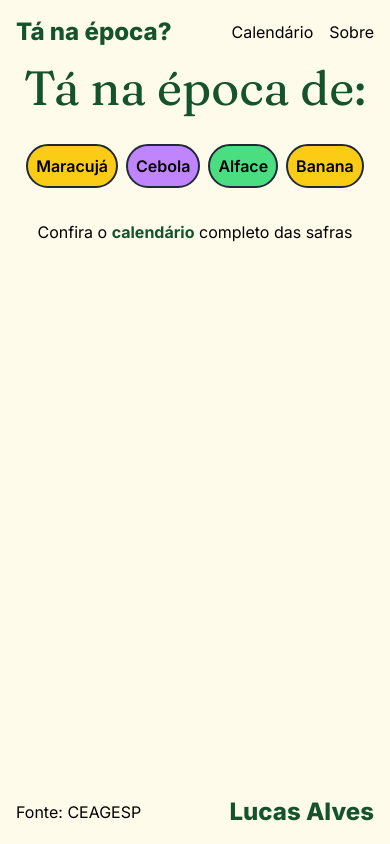
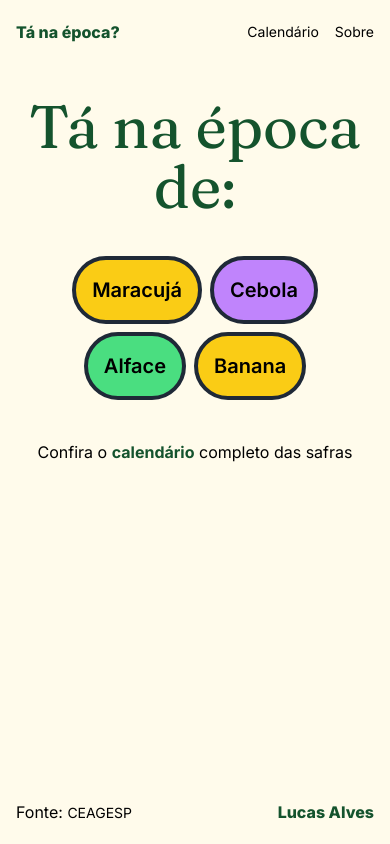
Before and after one commit to lucas-adb/ta-na-epoca, a Next.js app: page / in a window 390 px wide. Built offline with nearby package versions, Linux system fonts and the light colour scheme.

Commit message:
style: fix css for small screens

```diff
--- a/src/app/page.tsx
+++ b/src/app/page.tsx
@@ -8,10 +8,10 @@
   const filteredFoods = filterFoodsByCurrentMonth(fruitsAndVegetables);
 
   return (
-    <main className="flex-grow max-w-4xl mx-auto flex flex-col lg:justify-center">
+    <main className="flex-grow max-w-4xl mx-auto flex flex-col sm:justify-center">
       <SimpleFadeIn>
-        <section className="flex flex-col items-center gap-8">
-          <h1 className="font-serif text-5xl lg:text-8xl text-green-900">
+        <section className="flex flex-col items-center gap-10 sm:gap-8 px-6 sm:px-4 mx-auto py-8">
+          <h1 className="font-serif text-6xl md:text-8xl text-green-900 text-center">
             Tá na época de:
           </h1>
 
@@ -20,7 +20,7 @@
           </div>
 
           <div>
-            <p>
+            <p className="text-center">
               Confira o{" "}
               <Link
                 href="/calendario"
--- a/src/components/FoodItem.tsx
+++ b/src/components/FoodItem.tsx
@@ -26,10 +26,10 @@
   return (
     <SimpleDrag>
       <motion.div
-        className={`border-gray-800 p-2 border-2 lg:border-4 lg:p-4 rounded-full ${bgColor}`}
+        className={`border-gray-800 p-4 border-4 md:border-4 md:p-4 rounded-full ${bgColor}`}
         variants={item}
       >
-        <p className="font-semibold text-1xl lg:text-3xl">{food.name}</p>
+        <p className="font-semibold text-xl sm:text-2xl md:text-3xl">{food.name}</p>
       </motion.div>
     </SimpleDrag>
   );
--- a/src/components/Footer.tsx
+++ b/src/components/Footer.tsx
@@ -8,7 +8,7 @@
           Fonte:{" "}
           <Link
             href="https://ceagesp.gov.br/sala-imprensa/sazonalidade-de-compras/"
-            className="hover:text-green-900"
+            className="hover:text-green-900 text-sm sm:text-base"
           >
             CEAGESP
           </Link>
@@ -16,7 +16,7 @@
 
         <Link
           href="https://lucasalves.dev/"
-          className="font-sans font-extrabold text-green-900 text-2xl transition-transform hover:-translate-y-1"
+          className="font-sans font-extrabold text-green-900 transition-transform hover:-translate-y-1 text-base sm:text-2xl"
         >
           Lucas Alves
         </Link>
--- a/src/components/Header.tsx
+++ b/src/components/Header.tsx
@@ -6,16 +6,16 @@
       <nav className="mx-auto max-w-screen-xl flex justify-between px-4 sm:px-6 lg:px-8 items-center h-16">
         <Link
           href="/"
-          className="font-sans font-extrabold text-green-900 text-2xl transition-transform hover:-translate-y-1"
+          className="font-sans font-extrabold text-green-900 text-base sm:text-2xl transition-transform hover:-translate-y-1"
         >
           Tá na época?
         </Link>
 
-        <div className="flex gap-4">
-          <Link href="/calendario" className="hover:text-green-900 transition-transform hover:-translate-y-1">
+        <div className="flex gap-4 justify-center items-center">
+          <Link href="/calendario" className="hover:text-green-900 transition-transform hover:-translate-y-1 text-sm sm:text-base">
             Calendário
           </Link>
-          <Link href="/sobre" className="hover:text-green-900 transition-transform hover:-translate-y-1">
+          <Link href="/sobre" className="hover:text-green-900 transition-transform hover:-translate-y-1 text-sm sm:text-base">
             Sobre
           </Link>
         </div>
--- a/src/components/framer/SimpleVariant.tsx
+++ b/src/components/framer/SimpleVariant.tsx
@@ -18,7 +18,7 @@
 export const SimpleVariant = ({ filteredFoods }: { filteredFoods: Food[] }) => {
   return (
     <motion.div
-      className="flex flex-wrap justify-between gap-2"
+      className="flex flex-wrap justify-center sm:justify-between gap-2"
       variants={container}
       initial="hidden"
       animate="visible"
```
